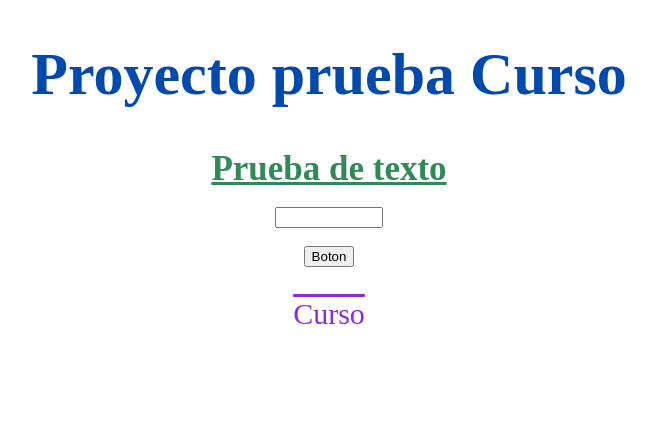
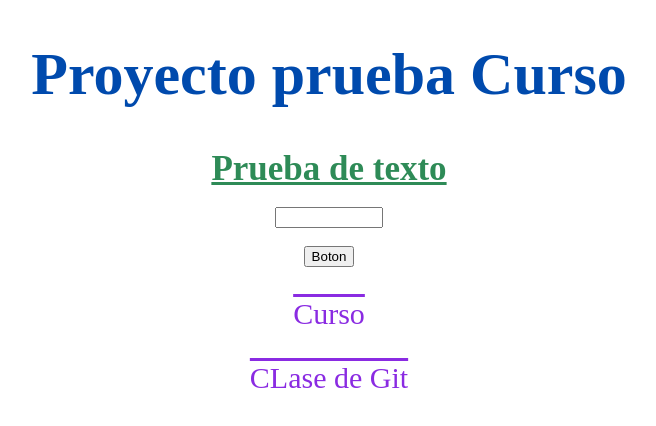
Before and after one commit to Keevin45/Proyecto-prueba, a plain HTML site: page index.html in a window 1280 px wide. Shown: the whole page, without its empty margins (311-967 px from the left). Drawn offline with Linux system fonts and the light colour scheme.

Commit message:
Actaulización html y readme nuevo

```diff
--- a/index.html
+++ b/index.html
@@ -13,6 +13,7 @@
 			<button>Boton</button>
 			<div>
 				<p>Curso</p>
+				<p>CLase de Git</p>
 			</div>
 
 		</body>
```
Also changed, not shown: Readme eqf.txt (added).
